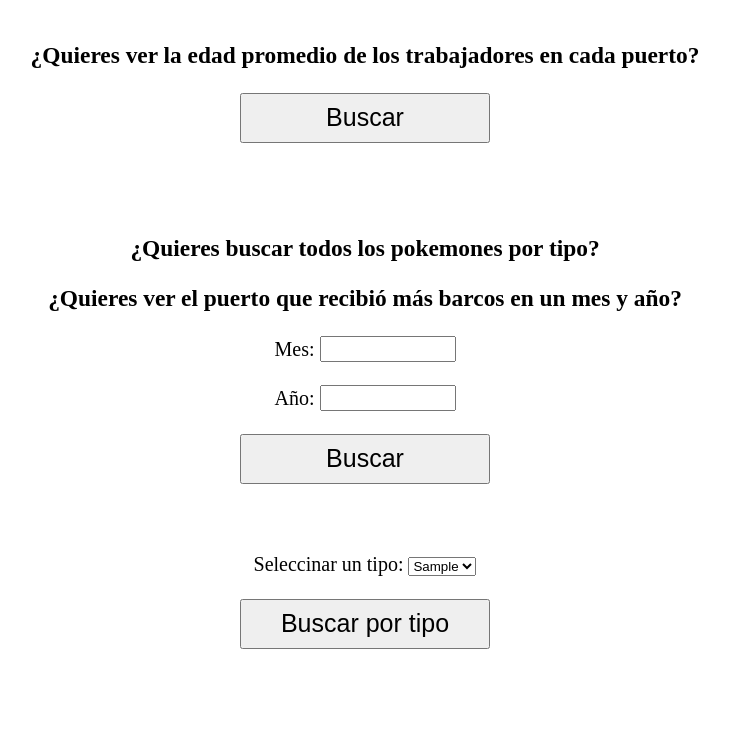
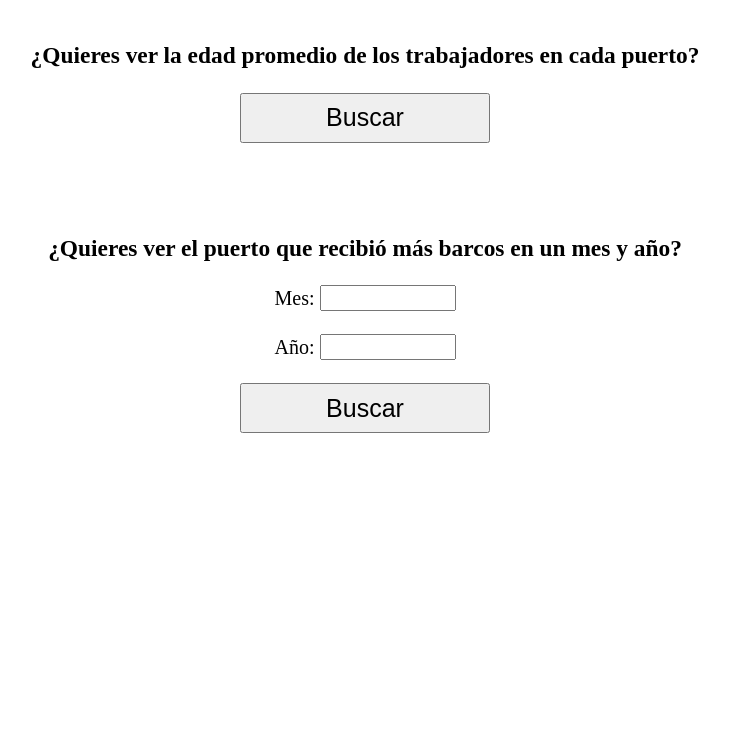
Before and after one commit to josejimenezp/IIC2413-Grupo37, a PHP site: page / in a window 1280 px wide. Shown: the part 1066-1815 px from the top of the page, without its empty margins (283-1012 px from the left). After the commit the page ends 1499 px from the top, so only its background shows below. Run offline with PHP 8.4, Linux system fonts and the light colour scheme; tables that the repository leaves empty or names only in its code hold one stand-in row (values such as "Sample post"); some libraries are stand-ins or nearby versions.

Commit message:
borrador

```diff
--- a/Sites/index.php
+++ b/Sites/index.php
@@ -63,16 +63,6 @@
 <br>
 
 
-  <h3 align="center">¿Quieres buscar todos los pokemones por tipo?</h3>
-
-  <?php
-  #Primero obtenemos todos los tipos de pokemones
-  require("config/conexion.php");
-  $result = $db -> prepare("SELECT DISTINCT tipo FROM pokemones;");
-  $result -> execute();
-  $dataCollected = $result -> fetchAll();
-  ?>
-
 
 <h3 align="center"> ¿Quieres ver el puerto que recibió más barcos en un mes y año?</h3>
 
@@ -89,24 +79,5 @@
 <br>
 <br>
 
-
-  <form align="center" action="consultas/consulta_tipo.php" method="post">
-    Seleccinar un tipo:
-    <select name="tipo">
-      <?php
-      #Para cada tipo agregamos el tag <option value=value_of_param> visible_value </option>
-      foreach ($dataCollected as $d) {
-        echo "<option value=$d[0]>$d[0]</option>";
-      }
-      ?>
-    </select>
-    <br><br>
-    <input type="submit" value="Buscar por tipo">
-  </form>
-
-  <br>
-  <br>
-  <br>
-  <br>
 </body>
 </html>
```
